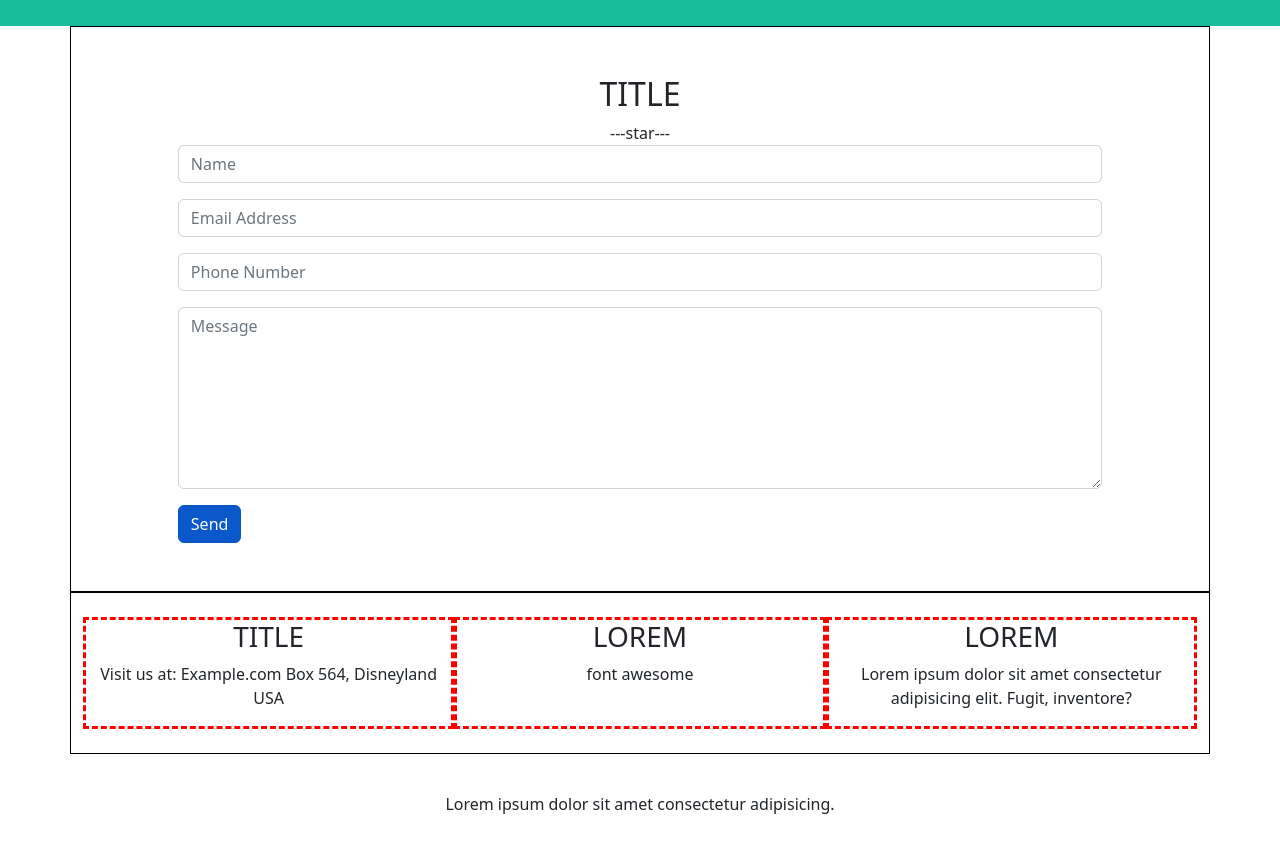
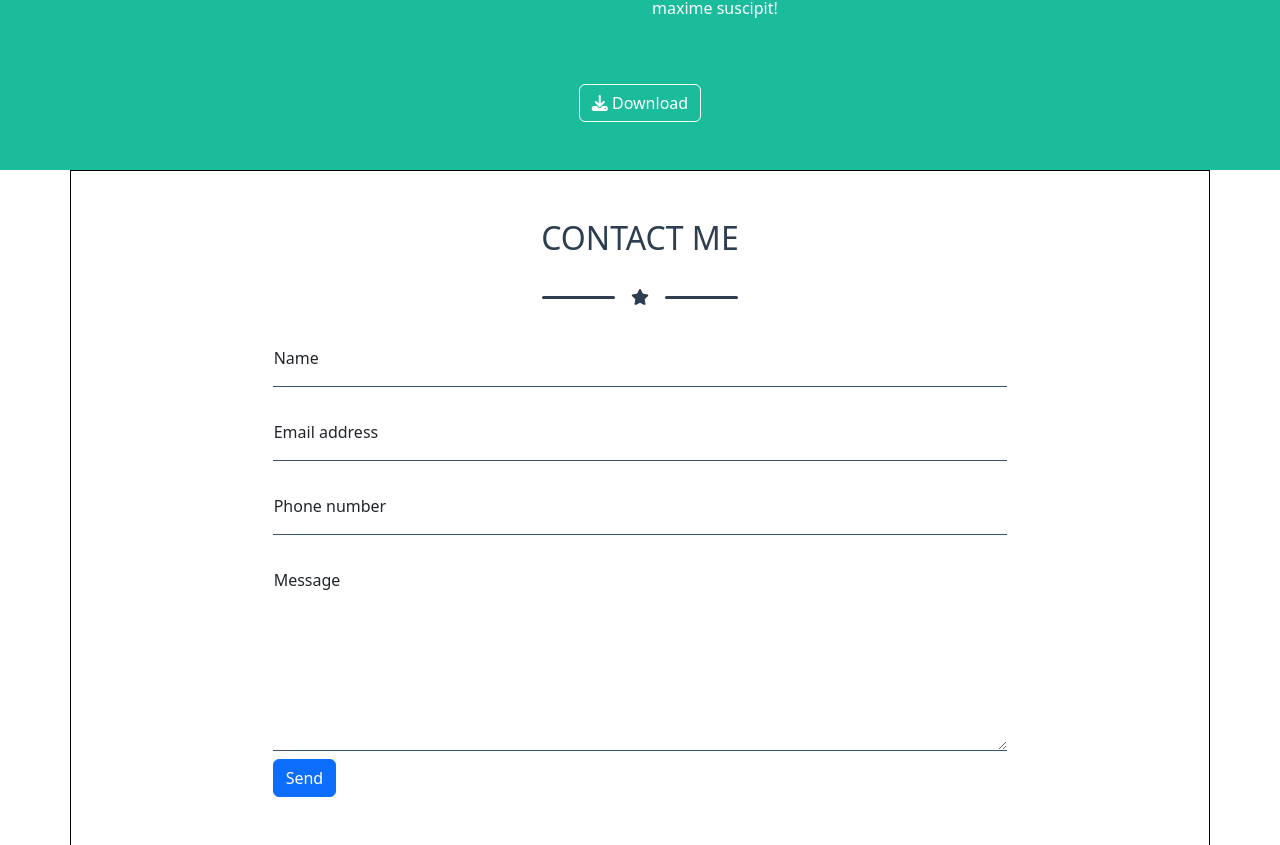
Before and after one commit to pasqualecicinelli/html-css-bootstrap-freelancer, a plain HTML site: page index.html in a window 1280 px wide. Shown: the part 2154-2999 px from the top of the page. Drawn offline with nearby package versions, Linux system fonts and the light colour scheme.

Commit message:
feat contact

```diff
--- a/css/style.css
+++ b/css/style.css
@@ -87,37 +87,54 @@
 
 /*--PORTFOLIO*/
 
-#portfolio h2, #portfolio .star{
+#portfolio h2,
+#portfolio .star {
     color: var(--bg-header-foot);
 }
-#portfolio .line{
+
+#portfolio .line {
     background-color: var(--bg-header-foot);
 }
 
-#portfolio .card-img{
+#portfolio .card-img {
     border-radius: 20px;
 }
 
 /*--ABOUT--*/
 
-#about{
+#about {
     background-color: var(--bg-start-about);
     color: var(--txt-white);
 }
-/*--CONTACT*/
 
-#contact textarea.form-control {
-    min-height: calc(10.5em + 0.75rem + 2px)
-}
-
-/*--ABOUT--*/
-
-#about .btn-success{
+#about .btn-success {
     background-color: var(--bg-start-about);
     border-color: var(--txt-white);
 }
 
+/*--CONTACT*/
 
+#contact h2, #contact .fa-star{
+    color: var(--bg-header-foot);
+}
+
+#contact .line{
+    background-color: var(--bg-header-foot);
+}
+
+#contact .form-control{
+    border-bottom:1px solid var(--bg-location);
+    border-top:0;
+    border-left: 0;
+    border-right: 0;
+    border-radius: 0;
+}
+#contact label{
+    padding: 1rem 0;
+}
+
+
+/*--LOCATION--*/
 
 
 /*--FOOTER--*/
@@ -125,10 +142,6 @@
 #footer .container {
     min-height: 100px;
 }
-
-
-
-
 
 
 
@@ -166,12 +179,13 @@
         max-width: 30%;
     }
 
-    .fa-star{
+    .fa-star {
         font-size: 1rem;
     }
+
     i.px-1 {
-        padding-right: 1rem!important;
-        padding-left: 1rem!important;
+        padding-right: 1rem !important;
+        padding-left: 1rem !important;
     }
 
     .line {
--- a/index.html
+++ b/index.html
@@ -532,7 +532,7 @@
                             <div class="line"></div>
                         </div>
                     </div>
-                    <div class="col-10 col-md-5">
+                    <div class="col-8 col-md-4">
                         <p>Lorem ipsum dolor sit amet consectetur adipisicing elit. Tempore eaque eius nostrum
                             praesentium illum velit nesciunt possimus non dolor totam, labore adipisci maxime nisi
                             temporibus in quidem ea ipsam nobis!
@@ -549,7 +549,7 @@
                             dolor odio nisi aspernatur. Veritatis, quo possimus asperiores officiis suscipit quod
                             commodi doloremque vel, quisquam amet excepturi aliquid!</p>
                     </div>
-                    <div class="col-10 col-md-5">
+                    <div class="col-8 col-md-4">
                         <p>Lorem ipsum dolor sit, amet consectetur adipisicing elit. Rerum sequi vero sint magni hic
                             nostrum cumque atque qui dolores maxime sunt eum placeat, architecto nam minima velit quidem
                             temporibus assumenda.
@@ -578,36 +578,35 @@
         <section id="contact">
             <div class="container py-5 bordo-container">
                 <div class="row justify-content-center">
-                    <div class="col-10">
-                        <h2 class="text-center text-uppercase">title</h2>
-                        <div class="star d-flex flex-row justify-content-center">
-                            <div>---</div>
-                            <div>star</div>
-                            <div>---</div>
+                    <div class="col-8 col-md-10 col-lg-8">
+                        <h2 class="text-center text-uppercase">contact me</h2>
+                        <div class="star py-4 d-flex flex-row align-items-center justify-content-center">
+                            <div class="line"></div>
+                            <i class="fa-solid fa-star px-1"></i>
+                            <div class="line"></div>
                         </div>
-                        <form action="">
-                            <div class="input-group mb-3">
-                                <input type="text" class="form-control" placeholder="Name" aria-label="Username"
-                                    aria-describedby="basic-addon1">
-                            </div>
+                        <form action="http://learning.tizianonicolai.com/request-catcher/" method="get">
+                            <div class="form-floating mb-3">
+                                <input type="Name" class="form-control" id="floatingInput" placeholder="Name">
+                                <label for="floatingInput">Name</label>
+                              </div>
 
-                            <div class="input-group mb-3">
+                              <div class="form-floating mb-3">
+                                <input type="email" class="form-control" id="floatingInput" placeholder="Email">
+                                <label for="floatingInput">Email address</label>
+                              </div>
 
-                                <input type="text" class="form-control" placeholder="Email Address"
-                                    aria-label="Recipient's username" aria-describedby="basic-addon1">
-                            </div>
+                              <div class="form-floating mb-3">
+                                <input type="tel" class="form-control" id="floatingInput" placeholder="Phone number">
+                                <label for="floatingInput">Phone number</label>
+                              </div>
 
-                            <div class="input-group mb-3">
-                                <input type="text" class="form-control" placeholder="Phone Number"
-                                    aria-label="Phone number" aria-describedby="basic-addon1">
-                            </div>
+                              <div class="form-floating pb-2">
+                                <textarea class="form-control" placeholder="Message" id="floatingTextarea2" style="height: 200px"></textarea>
+                                <label for="floatingTextarea2">Message</label>
+                              </div>
 
-                            <div class="input-group mb-3">
-                                <textarea class="form-control" placeholder="Message" aria-label="Messsage"></textarea>
-                            </div>
-
-                            <input type="checkbox" class="btn-check" id="btn-check-2" checked autocomplete="off">
-                            <label class="btn btn-primary" for="btn-check-2">Send</label>
+                              <button class="btn btn-primary" type="submit">Send</button>
                         </form>
                     </div>
                 </div>
```
